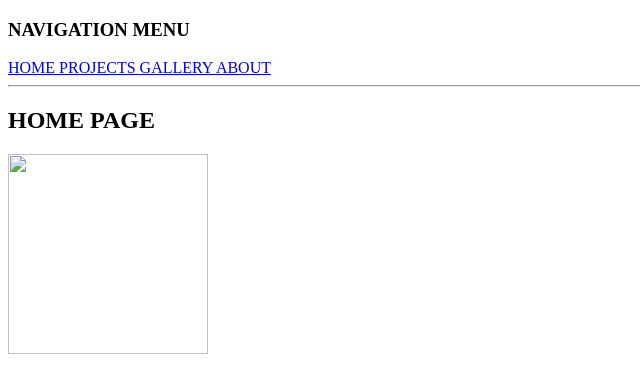
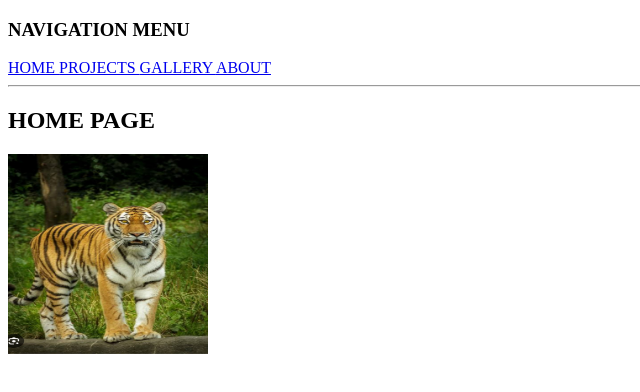
Before and after one commit to pranathit156/My-page-, a plain HTML site: page index.html in a window 1280 px wide. Shown: the whole page, without its empty margins (0-640 px from the left). Drawn offline with Linux system fonts and the light colour scheme.

Commit message:
Update index.html

```diff
--- a/index.html
+++ b/index.html
@@ -11,6 +11,6 @@
     <a href="about.html"> ABOUT </a>
     <hr>
     <h2> HOME PAGE </h2>
-    <img src="Screenshot_20250504_182628.jpg" width="200" height="200">
+    <img src="Screenshot_20250504_182628~2.jpg" width="200" height="200">
   </body>
 </html>
```
